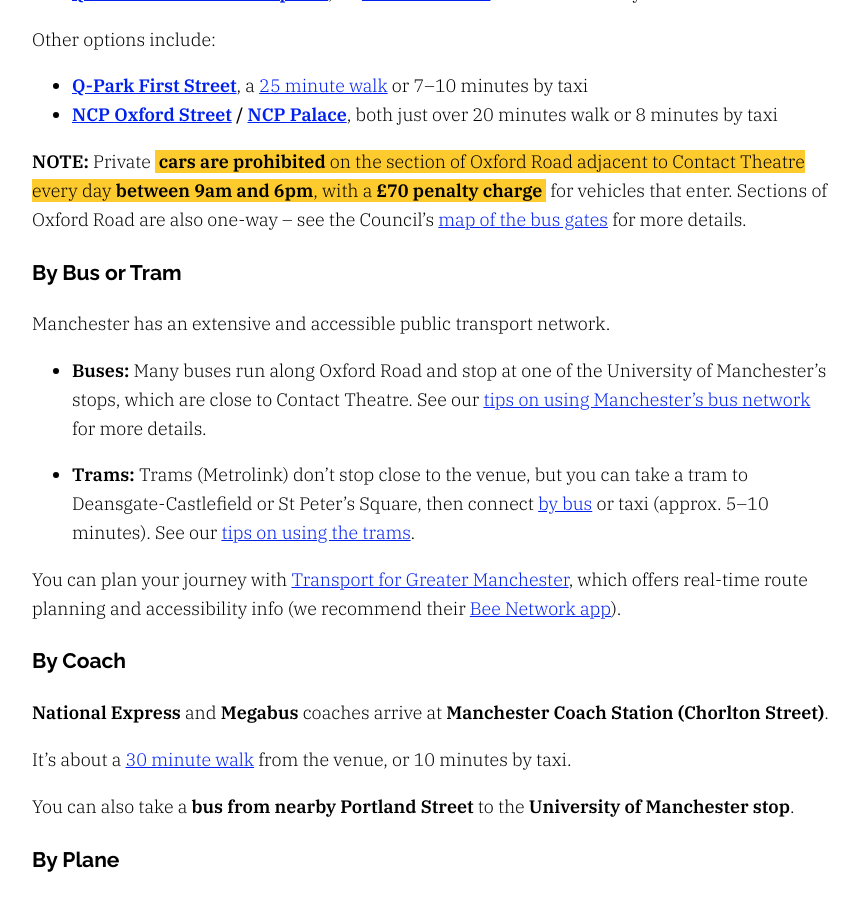
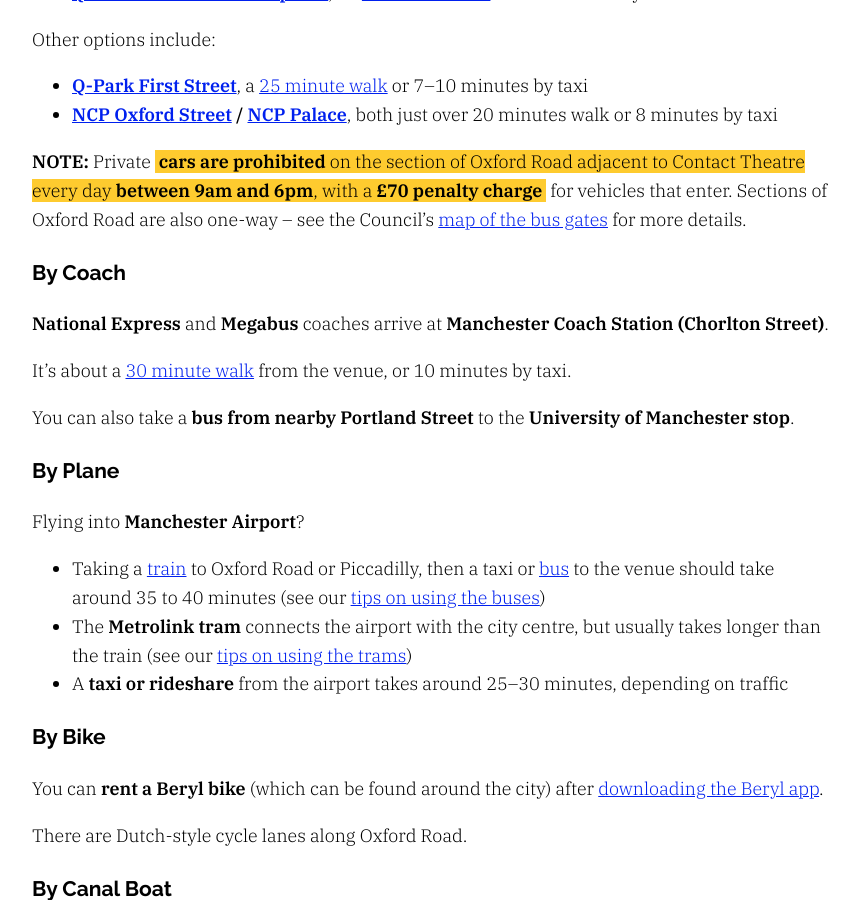
Before and after one commit to gma/2025.pyconuk.org, a Jekyll site: the page built from src/venue.md, in a window 1280 px wide and 900 px high, scrolled down 5099 px. Shown: the whole window, without its empty margins (208-1067 px from the left). Built offline with Jekyll 4.4.1, drawn with Linux system fonts in a browser that asks for light colours.

Commit message:
Remove bus/tram section from Venue page
It was felt that this was duplication of the travel information on the
Local Info page. The only people for whom it's useful are those
travelling to the venue by Tram, and they're likely to know Manchester
well enough that they won't even check for guidance.

```diff
--- a/src/venue.md
+++ b/src/venue.md
@@ -178,19 +178,6 @@ Other options include:
 
 [map of the bus gates]: https://www.manchester.gov.uk/info/471/tickets_and_fines/7420/bus_gates/2
 
-### By Bus or Tram
-
-Manchester has an extensive and accessible public transport network.
-
-- **Buses:** Many buses run along Oxford Road and stop at one of the University of Manchester's stops, which are close to Contact Theatre. See our [tips on using Manchester's bus network][buses] for more details.
-
-- **Trams:** Trams (Metrolink) don't stop close to the venue, but you can take a tram to Deansgate-Castlefield or St Peter's Square, then connect [by bus][buses] or taxi (approx. 5–10 minutes). See our [tips on using the trams][trams].
-
-You can plan your journey with [Transport for Greater Manchester], which offers real-time route planning and accessibility info (we recommend their [Bee Network app]).
-
-[Transport for Greater Manchester]: https://tfgm.com/
-[Bee Network app]: https://tfgm.com/tickets-and-passes/ways-to-pay/bee-network-mobile-app
-
 ### By Coach
 
 **National Express** and **Megabus** coaches arrive at **Manchester Coach Station (Chorlton Street)**.
```
